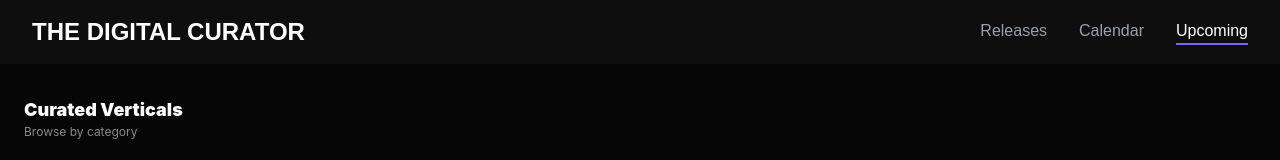
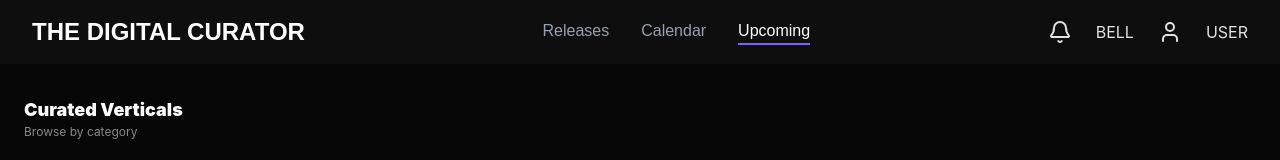
Before and after one commit to Amaru221/frontend-dropdate, a React (Vite) app: page / in a window 1280 px wide. Shown: the top 160 px of the page. Built offline with nearby package versions, Linux system fonts and the light colour scheme; no server answers.

Commit message:
Añadimos a navbar botones de Notificaciones y User Profile

```diff
--- a/src/components/layout/Navbar.jsx
+++ b/src/components/layout/Navbar.jsx
@@ -1,3 +1,5 @@
+import { Bell, BellRing, PersonStanding, User } from "lucide-react";
+
 export default function Navbar() {
   return (
     <nav className="fixed top-0 w-full z-50 bg-[#131313]/70 backdrop-blur-xl">
@@ -13,6 +15,20 @@ export default function Navbar() {
             Upcoming
           </a>
         </div>
+        <div className="flex items-center space-x-6">
+          <button className="text-[#e2e2e2] hover:text-[#c9bfff] transition-colors">
+            <Bell data-icon="notifications"/>
+          </button>
+          <button class="text-on-surface hover:text-primary transition-colors">
+            <span>BELL</span>
+          </button>
+          <button className="text-[#e2e2e2] hover:text-[#c9bfff] transition-colors">
+            <User data-icon="person"/>
+          </button>
+          <button className="text-on-surface hover:text-primary transition-colors">
+            <span>USER</span>
+          </button>
+        </div>
       </div>
     </nav>
   );
```
